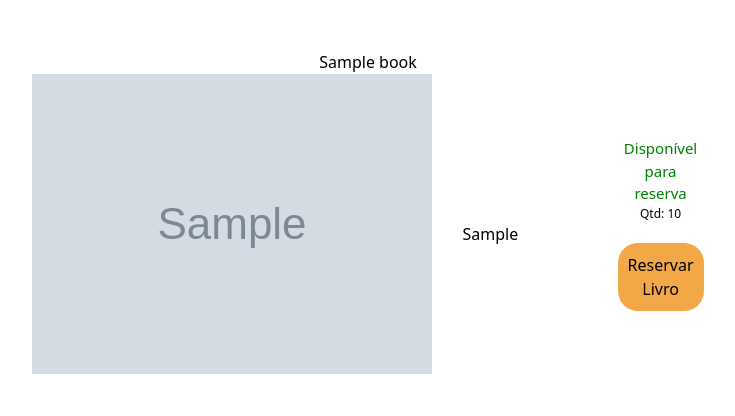
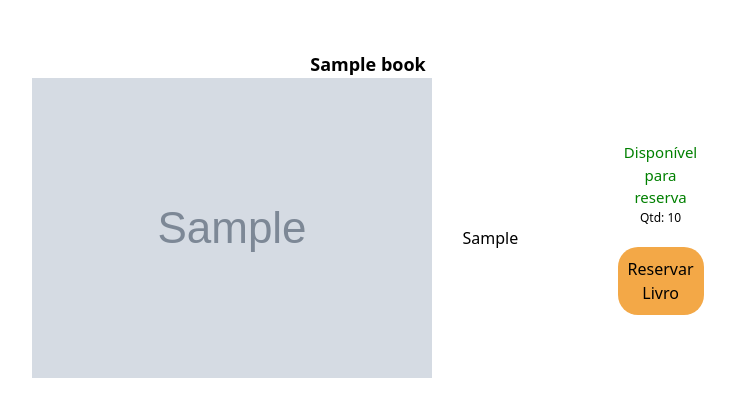
Before and after one commit to ericsanto/biblioteca_django, a Django app: page /library/detalhe-livro/1/ in a window 1280 px wide. Shown: the part 140-556 px from the top of the page, without its empty margins (272-1007 px from the left). Run offline with Django 5.2, Linux system fonts and the light colour scheme; tables that the repository leaves empty hold one stand-in row (values such as "Sample post"); grey boxes marked "Sample" are stand-in pictures; some libraries are stand-ins or nearby versions; some web fonts are replaced.

Commit message:
Estilizando com Tailwind css

```diff
--- a/library/templates/book_detail.html
+++ b/library/templates/book_detail.html
@@ -10,7 +10,7 @@
   {% block content %}
     <section>
       <div class="book-detail">
-        <h3>{{book.name}}</h3>
+        <p class="text-lg font-bold">{{book.name}}</h3>
         <div class="container-detail">
             <img src="{{book.image.url}}" alt="">
             <p class="p-detail">{{book.synopsis}}</p>
@@ -59,7 +59,7 @@
           <div class="card" style="width: 18rem;">
             <img src="{{category_book.image.url}}" class="card-img-top" alt="...">
             <div class="card-body">
-              <h3 class="card-title">{{category_book.name}}</h3>
+              <p class="card-title text-lg font-bold">{{category_book.name}}</p>
               {% for author in category_book.author.all %}
               <p class="card-text">Autor(s): {{author.name}}</p>
               {% endfor %}
```
